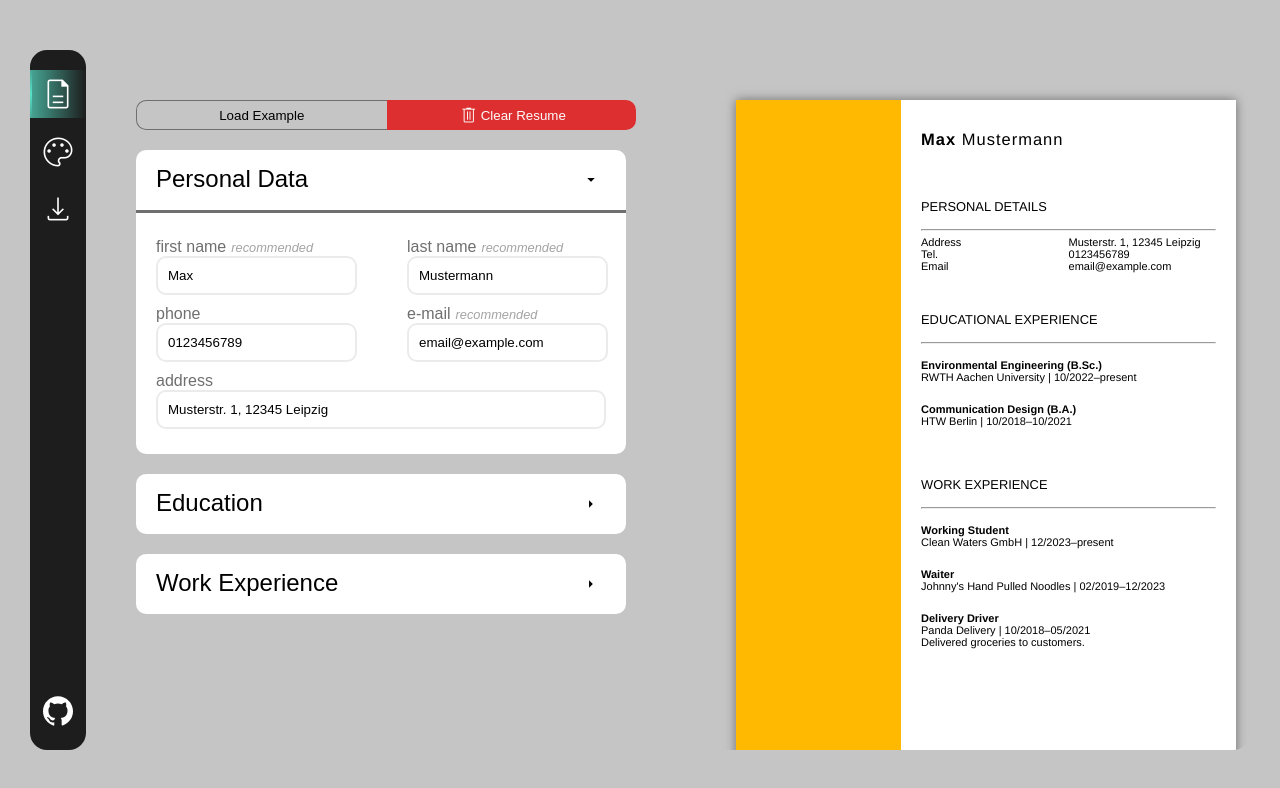
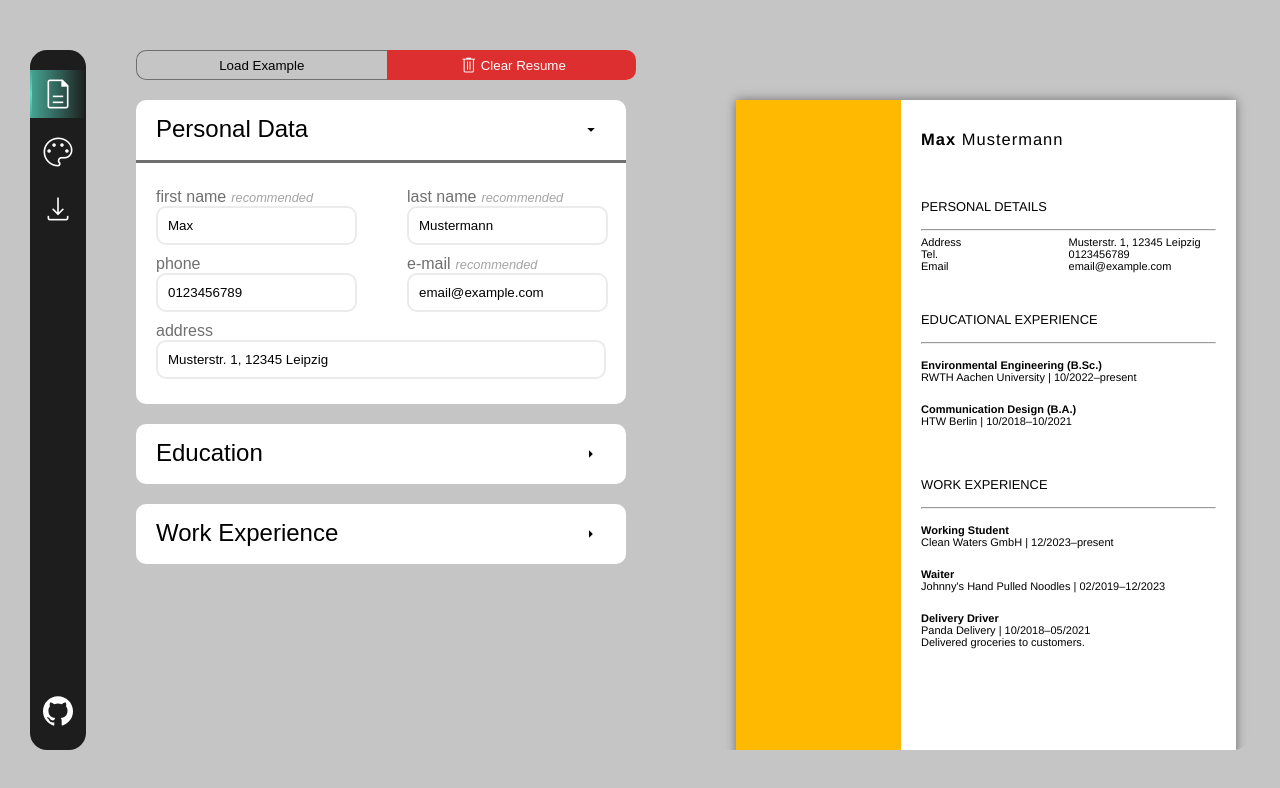
Before and after one commit to tln12/cv-project, a React (Vite) app: page / in a window 1280 px wide. Shown: the top 788 px of the page. Built offline with nearby package versions, Linux system fonts and the light colour scheme; the HTML template or start-up script is replaced by a standard one; a web font is replaced by a local one.

Commit message:
change padding

```diff
--- a/src/components/ControlPanel.jsx
+++ b/src/components/ControlPanel.jsx
@@ -5,7 +5,7 @@ import styled from 'styled-components';
 
 const StyledPanel = styled.section`
   display: flex;
-  padding: var(--section-padding);
+  padding: 0px var(--section-padding);
 `;
 const StyledScrollContainer = styled.div`
   overflow: scroll;
```
